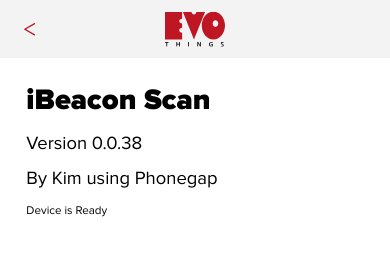
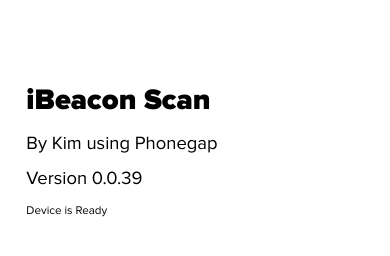
Before and after one commit to kimbui13/pgbibeaconscan1, a plain HTML site: page index.html in a window 390 px wide. Drawn offline with Linux system fonts and the light colour scheme; some packages are replaced by stand-ins of ours.

Commit message:
clean UI

```diff
--- a/index.html
+++ b/index.html
@@ -29,6 +29,7 @@
 
 <body>
 
+<!--
 	<header>
 		<button class="back" onclick="history.back()">
 			<img src="ui/images/arrow-left.svg" />
@@ -36,14 +37,15 @@
 
 		<img class="logotype" src="ui/images/logo.svg" alt="Evothings" />
 
-		<!--<button class="menu" onclick=""><img src="ui/images/menu.svg" /></button>-->
+		<button class="menu" onclick=""><img src="ui/images/menu.svg" /></button>
 	</header>
+-->
 
 	<h1>iBeacon Scan</h1>
-	<p id="warning">Version 0.0.38</p>
 	<p>By Kim using Phonegap</p>
+	<p>Version 0.0.39</p>
+	<ul id="consolelog"></ul>
 	<ul id="found-beacons" class="dynamic"></ul>
-	<ul id="consolelog"></ul>
 
 </body>
 
```
